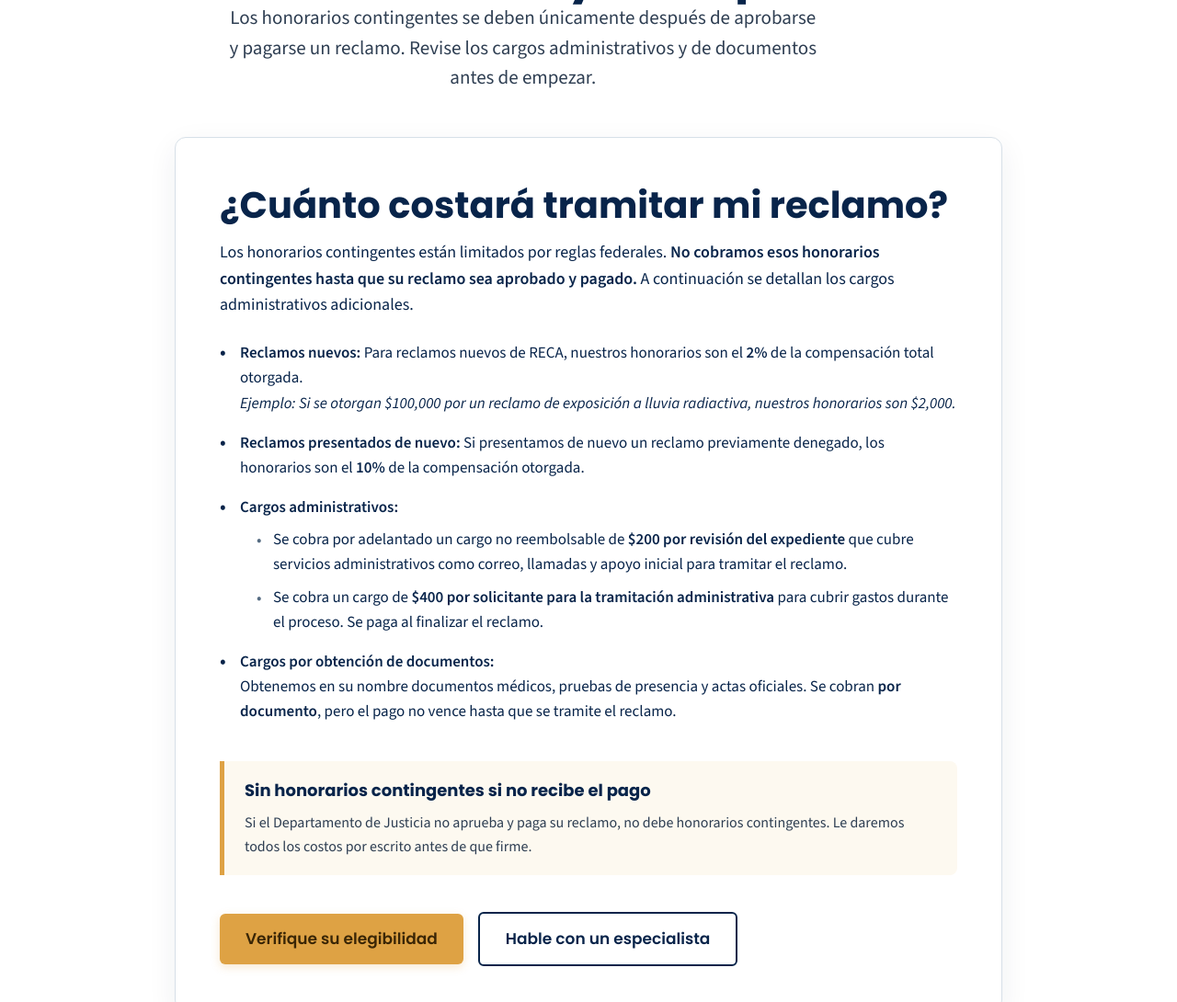
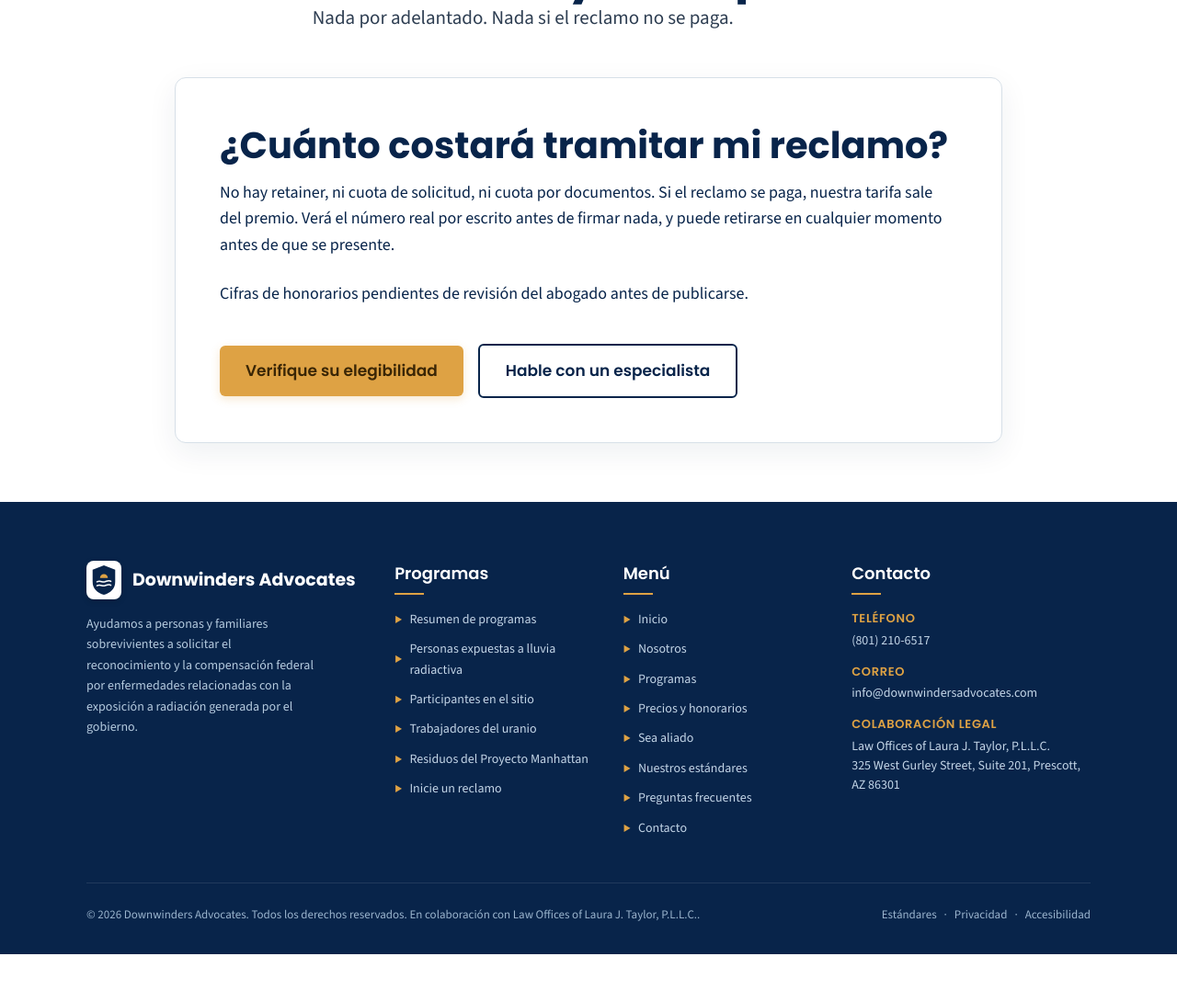
Before and after one commit to aheiner2001/Downwinders-Advocates, an Eleventy site: page src/pages/es/pricing.njk in a window 1280 px wide. Shown: the part 310-1400 px from the top of the page at 92% size. After the commit the page ends 1348 px from the top, so only its background shows below. Built offline with nearby package versions, Linux system fonts and the light colour scheme; Eleventy itself is replaced by a stand-in of ours; files that its build step writes are made by us from their sources; no server answers; what csv-parse would draw is missing.

Commit message:
Remove unverified fee claims from src/pages/es/pricing.njk

```diff
--- a/src/pages/es/pricing.njk
+++ b/src/pages/es/pricing.njk
@@ -2,7 +2,7 @@
 layout: layouts/base.njk
 locale: es
 title: "Precios y honorarios regulados | Downwinders Advocates"
-description: "Conozca los cargos de tramitación de reclamos RECA. Los honorarios contingentes se cobran solo si su reclamo es aprobado y pagado."
+description: "Conozca cómo se cobran los honorarios de asistencia con reclamos RECA y cuándo se debe pagar."
 permalink: /es/pricing/
 ---
 <section class="sec" id="pricing">
@@ -10,42 +10,18 @@ permalink: /es/pricing/
     <div style="text-align:center;max-width:800px;margin:0 auto">
       <p class="eyebrow">Condiciones claras y reguladas</p>
       <h1>Precios claros y transparentes</h1>
-      <p class="lede">Los honorarios contingentes se deben únicamente después de aprobarse y pagarse un reclamo. Revise los cargos administrativos y de documentos antes de empezar.</p>
+      <p class="lede">Nada por adelantado. Nada si el reclamo no se paga.</p>
     </div>
 
     <div class="fees-container" style="max-width:900px;margin:var(--sp3) auto 0;width:100%">
       <div>
         <h2 class="fees-title" style="text-align:left">¿Cuánto costará tramitar mi reclamo?</h2>
         <p class="fees-intro" style="margin-top:12px">
-          Los honorarios contingentes están limitados por reglas federales. <strong>No cobramos esos honorarios contingentes hasta que su reclamo sea aprobado y pagado.</strong> A continuación se detallan los cargos administrativos adicionales.
+          No hay retainer, ni cuota de solicitud, ni cuota por documentos. Si el reclamo se paga, nuestra tarifa sale del premio. Verá el número real por escrito antes de firmar nada, y puede retirarse en cualquier momento antes de que se presente.
         </p>
       </div>
 
-      <ul class="fees-list">
-        <li>
-          <strong>Reclamos nuevos:</strong> Para reclamos nuevos de RECA, nuestros honorarios son el <strong>2%</strong> de la compensación total otorgada.<br>
-          <em>Ejemplo: Si se otorgan $100,000 por un reclamo de exposición a lluvia radiactiva, nuestros honorarios son $2,000.</em>
-        </li>
-        <li>
-          <strong>Reclamos presentados de nuevo:</strong> Si presentamos de nuevo un reclamo previamente denegado, los honorarios son el <strong>10%</strong> de la compensación otorgada.
-        </li>
-        <li>
-          <strong>Cargos administrativos:</strong>
-          <ul class="fees-sublist">
-            <li>Se cobra por adelantado un cargo no reembolsable de <strong>$200 por revisión del expediente</strong> que cubre servicios administrativos como correo, llamadas y apoyo inicial para tramitar el reclamo.</li>
-            <li>Se cobra un cargo de <strong>$400 por solicitante para la tramitación administrativa</strong> para cubrir gastos durante el proceso. Se paga al finalizar el reclamo.</li>
-          </ul>
-        </li>
-        <li>
-          <strong>Cargos por obtención de documentos:</strong><br>
-          Obtenemos en su nombre documentos médicos, pruebas de presencia y actas oficiales. Se cobran <strong>por documento</strong>, pero el pago no vence hasta que se tramite el reclamo.
-        </li>
-      </ul>
-
-      <div class="callout-box" style="margin-top:var(--sp2)">
-        <strong>Sin honorarios contingentes si no recibe el pago</strong>
-        <p>Si el Departamento de Justicia no aprueba y paga su reclamo, no debe honorarios contingentes. Le daremos todos los costos por escrito antes de que firme.</p>
-      </div>
+      <p class="legal">Cifras de honorarios pendientes de revisión del abogado antes de publicarse.</p>
 
       <div class="btns" style="margin-top:var(--sp2)">
         <a class="btn" href="/es/check/">Verifique su elegibilidad</a>
```
